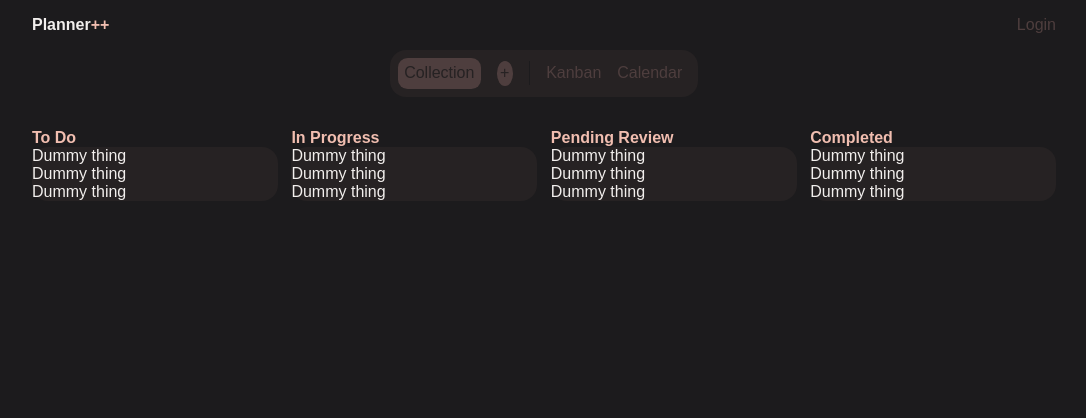
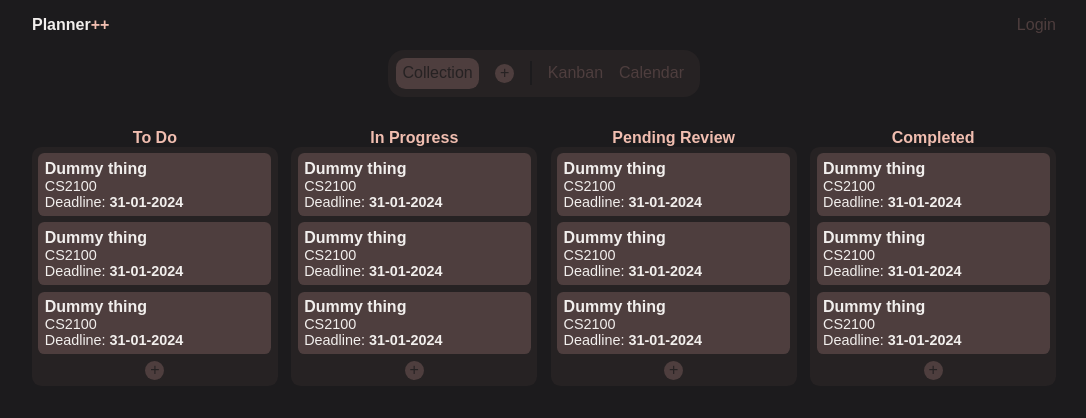
Before and after one commit to Airiinnn/plannerpp-app, a React (Create React App) app: page / in a window 1280 px wide. Shown: the top 418 px of the page, without its empty margins (96-1182 px from the left). Built offline with nearby package versions, Linux system fonts and the light colour scheme.

Commit message:
Added kanban card component. Minor design changes.

```diff
--- a/src/components/CircleButton/circle-button.scss
+++ b/src/components/CircleButton/circle-button.scss
@@ -1,7 +1,8 @@
 @import "../../styles/variables";
 
 .circle-button {
-  aspect-ratio: 1 / 1;
+  height: 1.2em;
+  width: 1.2em;
   border: none;
   border-radius: 50%;
   background: $sub-color;
@@ -18,5 +19,4 @@
 }
 
 .circle-button__text {
-  padding: 0.2em;
 }
--- /dev/null
+++ b/src/components/KanbanCard/KanbanCard.tsx
@@ -0,0 +1,16 @@
+import React from "react";
+
+import "./kanban-card.scss";
+import { KanbanCardProps } from "../../types";
+
+function KanbanCard({ title, tag, endDate, startDate = null }: KanbanCardProps) {
+  return (
+    <div className="kanban-card">
+      <h2 className="kanban-card__title">{title}</h2>
+      <h3 className="kanban-card__tag">{tag}</h3>
+      <h3 className="kanban-card__date">Deadline: <span className="kanban-card__date--bold">{endDate}</span></h3>
+    </div>
+  );
+}
+
+export default KanbanCard;
--- /dev/null
+++ b/src/components/KanbanCard/kanban-card.scss
@@ -0,0 +1,42 @@
+@import "../../styles/variables";
+
+.kanban-card {
+  width: 100%;
+  border: none;
+  border-radius: 0.4em;
+  background: $sub-color;
+  padding: 0.4em;
+  transition: $animation-duration;
+}
+
+.kanban-card:hover {
+  background: $main-color;
+
+  .kanban-card__title {
+    color: $sub-color;
+  }
+
+  .kanban-card__tag {
+    color: $sub-color;
+  }
+
+  .kanban-card__date {
+    color: $sub-color;
+  }
+}
+
+.kanban-card__title {
+  font-weight: bold;
+}
+
+.kanban-card__tag {
+  font-size: 0.9em;
+}
+
+.kanban-card__date {
+  font-size: 0.9em;
+}
+
+.kanban-card__date--bold {
+  font-weight: bold;
+}
--- a/src/components/KanbanColumn/KanbanColumn.tsx
+++ b/src/components/KanbanColumn/KanbanColumn.tsx
@@ -2,15 +2,20 @@ import React from "react";
 
 import "./kanban-column.scss";
 import { KanbanColumnProps } from "../../types";
+import KanbanCard from "../KanbanCard/KanbanCard";
+import CircleButton from "../CircleButton/CircleButton";
 
 function KanbanColumn({ columnHeader }: KanbanColumnProps) {
   return (
     <div className="kanban-column">
       <h2 className="kanban-column__header">{columnHeader}</h2>
+
       <div className="kanban-column__content">
-        <h2>Dummy thing</h2>
-        <h2>Dummy thing</h2>
-        <h2>Dummy thing</h2>
+        <KanbanCard title="Dummy thing" tag="CS2100" endDate="31-01-2024"/>
+        <KanbanCard title="Dummy thing" tag="CS2100" endDate="31-01-2024"/>
+        <KanbanCard title="Dummy thing" tag="CS2100" endDate="31-01-2024"/>
+
+        <CircleButton clickHandler={() => alert("+")} text="+" />
       </div>
     </div>
   );
--- a/src/components/KanbanColumn/kanban-column.scss
+++ b/src/components/KanbanColumn/kanban-column.scss
@@ -8,10 +8,17 @@
 .kanban-column__header {
   color: $main-color;
   font-weight: bold;
+  text-align: center;
 }
 
 .kanban-column__content {
+  display: flex;
+  flex-direction: column;
+  justify-content: flex-start;
+  align-items: center;
+  gap: 0.4em;
+  padding: 0.4em;
   border: none;
-  border-radius: 1em;
+  border-radius: 0.6em;
   background: $sub-alt-color;
 }
--- a/src/styles/global.scss
+++ b/src/styles/global.scss
@@ -9,6 +9,7 @@
   margin: 0;
   padding: 0;
   font-size: 1em;
+  box-sizing: border-box;
 }
 
 h1, h2, h3, h4, h5, h6, p {
```
Also changed, not shown: src/types/index.ts (+7 -0 lines).
